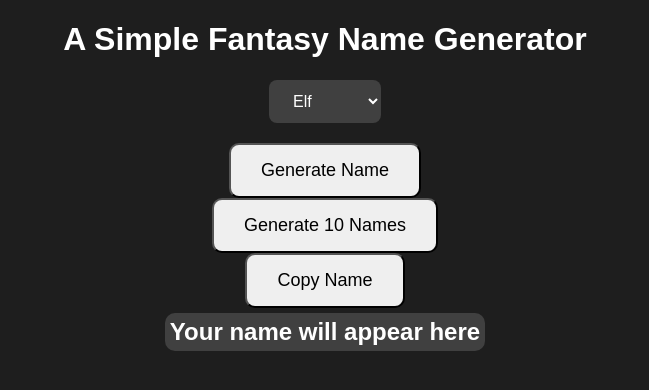
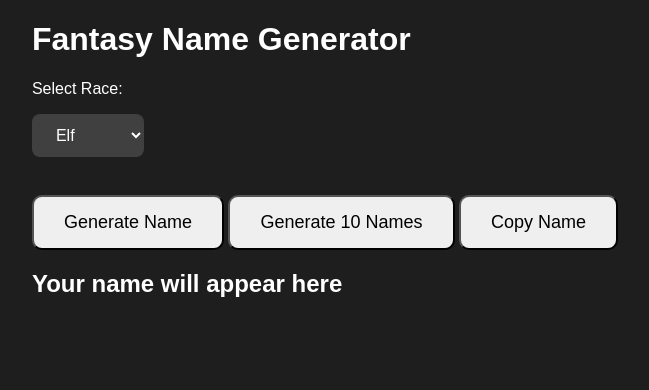
Before and after one commit to 77Tim77/simple-name-generator, a plain HTML site: page index.html in a window 1280 px wide. Shown: the whole page, without its empty margins (315-964 px from the left). Drawn offline with Linux system fonts and the light colour scheme.

Commit message:
Refactor index.html for improved structure
Updated layout and structure of the HTML file.

```diff
--- a/index.html
+++ b/index.html
@@ -8,24 +8,29 @@
 </head>
 <body>
 
-    <h1>A Simple Fantasy Name Generator</h1>
+<div class="container">
 
+    <h1>Fantasy Name Generator</h1>
+
+    <p>Select Race:</p>
     <select id="race">
-    <option value="elf">Elf</option>
-    <option value="orc">Orc</option>
-    <option value="human">Human</option>
-    <option value="demon">Demon</option>
+        <option value="elf">Elf</option>
+        <option value="orc">Orc</option>
+        <option value="human">Human</option>
+        <option value="demon">Demon</option>
     </select>
 
+    <br><br>
+
     <button onclick="generateName()">Generate Name</button>
-
     <button onclick="generateList()">Generate 10 Names</button>
-
     <button onclick="copyName()">Copy Name</button>
 
-    <h2 id="name" class="name">Your name will appear here</h2>
+    <h2 id="name">Your name will appear here</h2>
 
     <div id="list"></div>
+
+</div>
 
     <script src="script.js"></script>
 
```
